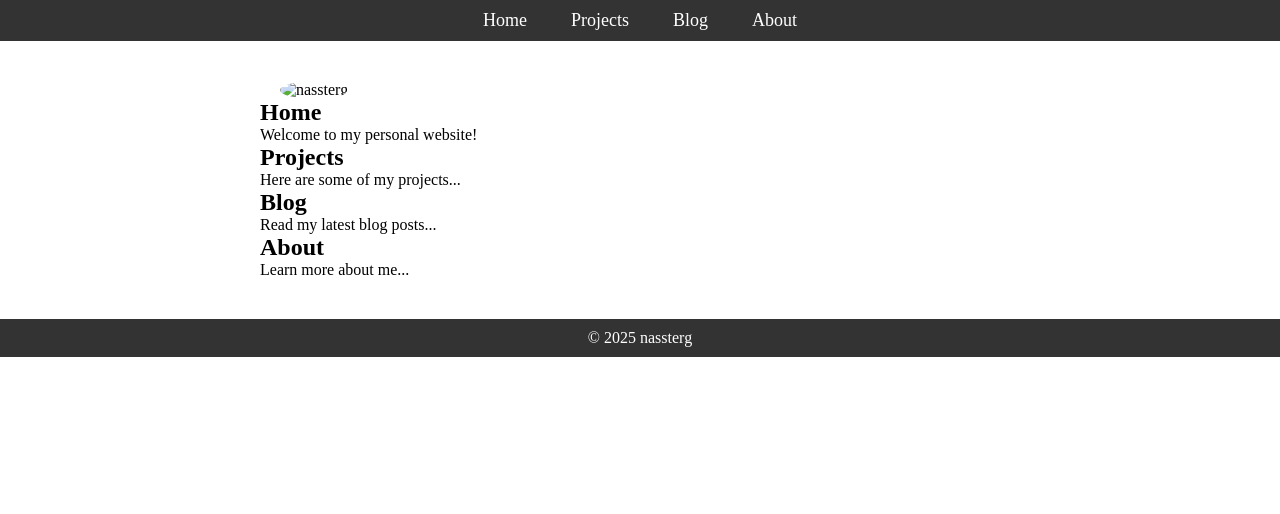
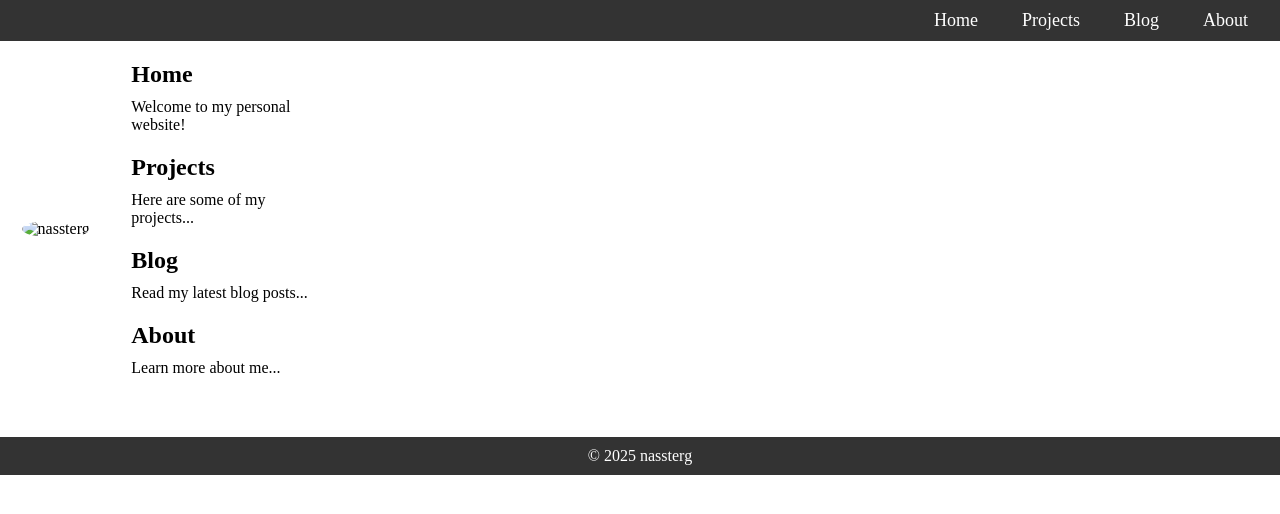
Before and after one commit to nassterg/nassterg.github.io, a Jekyll site: the page built from README.md, in a window 1280 px wide. Shown: the top 514 px of the page. Built offline with Jekyll 4.4.1, drawn with Linux system fonts in a browser that asks for light colours; our own code applies the rules of GitHub Pages for plain Markdown files.

Commit message:
Update style.css

```diff
--- a/assets/css/style.css
+++ b/assets/css/style.css
@@ -8,18 +8,10 @@
 /* Style the navigation bar */
 .navbar {
     display: flex;
-    justify-content: space-between; /* Space between avatar and menu */
-    align-items: center; /* Center vertically */
-    background: #333; /* Dark background */
+    justify-content: flex-end; /* Move the menu to the right */
+    background: #333;
     padding: 10px 20px;
     color: white;
-}
-
-/* Center the menu */
-.menu {
-    display: flex;
-    justify-content: center; /* Keep the menu centered */
-    flex-grow: 1;
 }
 
 .menu ul {
@@ -44,25 +36,48 @@
     border-radius: 5px;
 }
 
-/* Logo/avatar on the right side of the menu */
-.logo {
-    margin-left: 20px; /* Adjust the gap between the menu and avatar */
+/* Main content styling: Grid with two columns */
+.content {
+    display: grid;
+    grid-template-columns: 1fr 3fr; /* Left column (logo), right column (text) */
+    gap: 20px;
+    padding: 20px;
+}
+
+.main-container {
+    display: grid;
+    grid-template-columns: 1fr 3fr; /* Split content into two columns */
+    gap: 20px;
+}
+
+/* Left column styling (logo) */
+.left-column {
+    display: flex;
+    justify-content: center;
+    align-items: center;
 }
 
 .logo .avatar {
-    width: 150px;
-    height: 150px;
+    width: 180px; /* Adjust size of the avatar */
+    height: 180px;
     border-radius: 50%;
 }
 
-/* Main content styling */
-.content {
-    padding: 20px;
-    max-width: 800px;
-    margin: 20px auto;
+/* Right column styling (text content from the menu) */
+.right-column {
+    padding-left: 20px;
 }
 
-/* Footer styling */
+/* Styling for individual sections */
+section {
+    margin-bottom: 20px;
+}
+
+section h2 {
+    font-size: 24px;
+    margin-bottom: 10px;
+}
+
 footer {
     text-align: center;
     padding: 10px;
```
